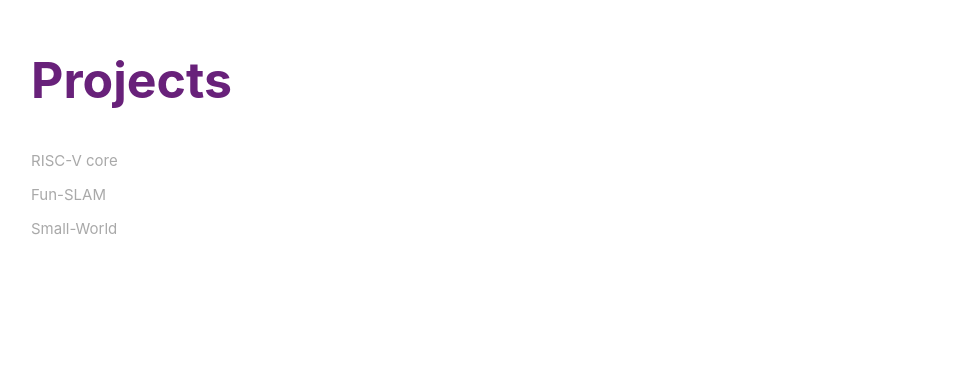
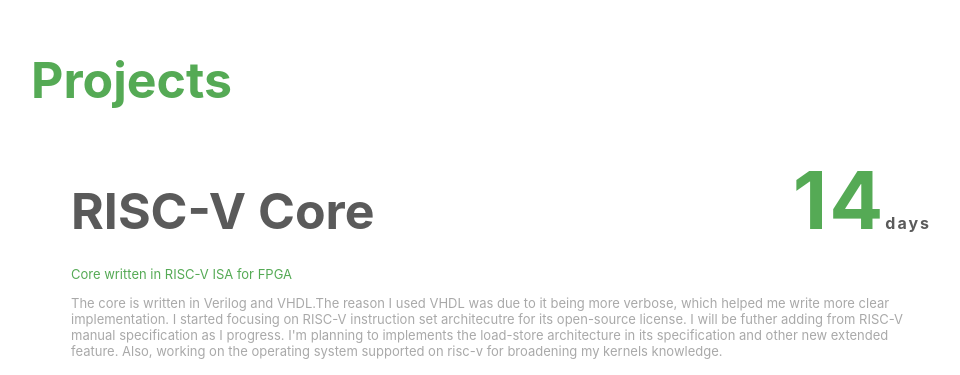
Before and after one commit to AI-Pree/Portfolio, a React (Create React App) app: page / in a window 1280 px wide. Shown: the part 2422-2797 px from the top of the page, without its empty margins (119-1079 px from the left). Before the commit the page ends 2675 px from the top, so only its background shows below. Built offline with nearby package versions, Linux system fonts and the light colour scheme.

Commit message:
making website a bit pretty

```diff
--- a/src/components/projcets.tsx
+++ b/src/components/projcets.tsx
@@ -5,11 +5,31 @@ export default function Projects(): ReactElement {
     return (
         <section className="projects">
             <h2>
-                <span className="orange-color">Projects</span>
+                <span className="green-color">Projects</span>
             </h2>
-            {projects.map((project) => (
-                <p key={project.id}>{project.title}</p>
-            ))}
+            <ul>
+                {projects.map((project) => (
+                    <li key={project.id}>
+                        <ul className="display-inline">
+                            <li>
+                                <h2 className="grey-trans">{project.title}</h2>
+                            </li>
+                            <li>
+                                <h1 className="green-color">
+                                    {project.spent}
+                                    <span className="day-font grey-trans">days</span>
+                                </h1>
+                            </li>
+                        </ul>
+                        <p>
+                            <span className="light-bold green-color">
+                                {project.description}
+                            </span>
+                        </p>
+                        <p>{project.details}</p>
+                    </li>
+                ))}
+            </ul>
         </section>
     );
 }
--- a/src/data/projects.js
+++ b/src/data/projects.js
@@ -1,134 +1,149 @@
 export const projects = [
     {
-        "id":1,
-        "date":"2021",
-        "title": "RISC-V core",
-        "language":"Verilog",
-        "description":"Core of the RISC-V ISA in a FPGA",
-        "Progress": "on progress",
-        "link": "",
-        "api":"",
-        "details":"",
+        id: 1,
+        date: "2021",
+        spent: "14",
+        title: "RISC-V Core",
+        language: "Verilog",
+        description: "Core written in RISC-V ISA for FPGA",
+        Progress: "on progress",
+        link: "",
+        api: "",
+        highlight: "",
+        details:
+            "The core is written in Verilog and VHDL.The reason I used VHDL was due to it being more verbose, which helped me write more clear implementation. I started focusing on RISC-V instruction set architecutre for its open-source license. I will be futher adding from RISC-V manual specification as I progress. I'm planning to implements the load-store architecture in its specification and other new extended feature. Also, working on the operating system supported on risc-v for broadening my kernels knowledge.",
     },
     {
-        "id":2,
-        "date":"2021",
-        "title": "Fun-SLAM",
-        "language":"Julia",
-        "description":"A toy implementation of Simulatenous Localization and Mapping(SLAM)",
-        "Progress": "on progress",
-        "link": "",
-        "api":"",
-        "details":"",
+        id: 2,
+        spent: "2",
+        date: "2021",
+        title: "Fun",
+        language: "Julia",
+        description:
+            "A toy implementation of Simulatenous Localization and Mapping(SLAM)",
+        Progress: "on progress",
+        link: "",
+        api: "",
+        details: "",
     },
     {
-        "id":3,
-        "date":"2021",
-        "title": "Small-World",
-        "language":"C#",
-        "description":"Procedural generation of landscape",
-        "Progress": "",
-        "link": "",
-        "api":"",
-        "details":"",
+        id: 3,
+        spent: "2",
+        date: "2021",
+        title: "Small-World",
+        language: "C#",
+        description: "Procedural generation of landscape using Wave Collapse Function",
+        Progress: "",
+        link: "",
+        api: "",
+        details: "",
     },
-    {
-        "id":4,
-        "date":"",
-        "title": "",
-        "language":"",
-        "description":"",
-        "Progress": "",
-        "link": "",
-        "api":"",
-        "details":"",
-    },
-    {
-        "id":5,
-        "date":"",
-        "title": "",
-        "language":"",
-        "description":"",
-        "Progress": "",
-        "link": "",
-        "api":"",
-        "details":"",
-    },
-    {
-        "id":6,
-        "date":"",
-        "title": "",
-        "language":"",
-        "description":"",
-        "Progress": "",
-        "link": "",
-        "api":"",
-        "details":"",
-    },
-    {
-        "id":7,
-        "date":"",
-        "title": "",
-        "language":"",
-        "description":"",
-        "Progress": "",
-        "link": "",
-        "api":"",
-        "details":"",
-    },
-    {
-        "id":8,
-        "date":"",
-        "title": "",
-        "language":"",
-        "description":"",
-        "Progress": "",
-        "link": "",
-        "api":"",
-        "details":"",
-    },
-    {
-        "id":9,
-        "date":"",
-        "title": "",
-        "language":"",
-        "description":"",
-        "Progress": "",
-        "link": "",
-        "api":"",
-        "details":"",
-    },
-    {
-        "id":10,
-        "date":"",
-        "title": "",
-        "language":"",
-        "description":"",
-        "Progress": "",
-        "link": "",
-        "api":"",
-        "details":"",
-    },
-    {
-        "id":11,
-        "date":"",
-        "title": "",
-        "language":"",
-        "description":"",
-        "Progress": "",
-        "link": "",
-        "api":"",
-        "details":"",
-    },
-    {
-        "id":12,
-        "date":"",
-        "title": "",
-        "language":"",
-        "description":"",
-        "Progress": "",
-        "link": "",
-        "api":"",
-        "details":"",
-    },
+    // {
+    //     id: 4,
+    //     spent: "",
+    //     date: "",
+    //     title: "",
+    //     language: "",
+    //     description: "",
+    //     Progress: "",
+    //     link: "",
+    //     api: "",
+    //     details: "",
+    // },
+    // {
+    //     id: 5,
+    //     spent: "",
+    //     date: "",
+    //     title: "",
+    //     language: "",
+    //     description: "",
+    //     Progress: "",
+    //     link: "",
+    //     api: "",
+    //     details: "",
+    // },
+    // {
+    //     id: 6,
+    //     spent: "",
+    //     date: "",
+    //     title: "",
+    //     language: "",
+    //     description: "",
+    //     Progress: "",
+    //     link: "",
+    //     api: "",
+    //     details: "",
+    // },
+    // {
+    //     id: 7,
+    //     spent: "",
+    //     date: "",
+    //     title: "",
+    //     language: "",
+    //     description: "",
+    //     Progress: "",
+    //     link: "",
+    //     api: "",
+    //     details: "",
+    // },
+    // {
+    //     id: 8,
+    //     spent: "",
+    //     date: "",
+    //     title: "",
+    //     language: "",
+    //     description: "",
+    //     Progress: "",
+    //     link: "",
+    //     api: "",
+    //     details: "",
+    // },
+    // {
+    //     id: 9,
+    //     spent: "",
+    //     date: "",
+    //     title: "",
+    //     language: "",
+    //     description: "",
+    //     Progress: "",
+    //     link: "",
+    //     api: "",
+    //     details: "",
+    // },
+    // {
+    //     id: 10,
+    //     spent: "",
+    //     date: "",
+    //     title: "",
+    //     language: "",
+    //     description: "",
+    //     Progress: "",
+    //     link: "",
+    //     api: "",
+    //     details: "",
+    // },
+    // {
+    //     id: 11,
+    //     spent: "",
+    //     date: "",
+    //     title: "",
+    //     language: "",
+    //     description: "",
+    //     Progress: "",
+    //     link: "",
+    //     api: "",
+    //     details: "",
+    // },
+    // {
+    //     id: 12,
+    //     spent: "",
+    //     date: "",
+    //     title: "",
+    //     language: "",
+    //     description: "",
+    //     Progress: "",
+    //     link: "",
+    //     api: "",
+    //     details: "",
+    // },
 ];
--- a/src/index.css
+++ b/src/index.css
@@ -11,6 +11,11 @@ body {
 
 code {
     font-family: source-code-pro, Menlo, Monaco, Consolas, "Courier New", monospace;
+}
+
+/* font */
+.light-bold {
+    font-weight: 400;
 }
 
 /* my logo url */
@@ -28,6 +33,7 @@ code {
     --grey: #5a5a5a;
     --blue: #002f6c !important;
     --orange: #68217a !important;
+    --greeny: #5a5 !important;
 }
 
 /*
@@ -101,7 +107,7 @@ a {
 }
 
 p {
-    font-size: 15px;
+    font-size: 13px;
 }
 
 section > a:hover {
@@ -139,6 +145,10 @@ h1 {
 
 .orange-color {
     color: var(--orange) !important;
+}
+
+.green-color {
+    color: var(--greeny) !important;
 }
 
 /* .green-color {
@@ -953,3 +963,19 @@ ul.skills li:hover {
 li:active .language {
   display:block;
 } */
+
+.display-inline {
+    display: flex;
+    flex-direction: row;
+    flex-wrap: nowrap;
+    align-content: center;
+    justify-content: space-between;
+    align-items: center;
+    padding: 0px;
+    line-height: 0;
+    margin-top: 60px;
+}
+
+.day-font {
+    font-size: medium;
+}
```
